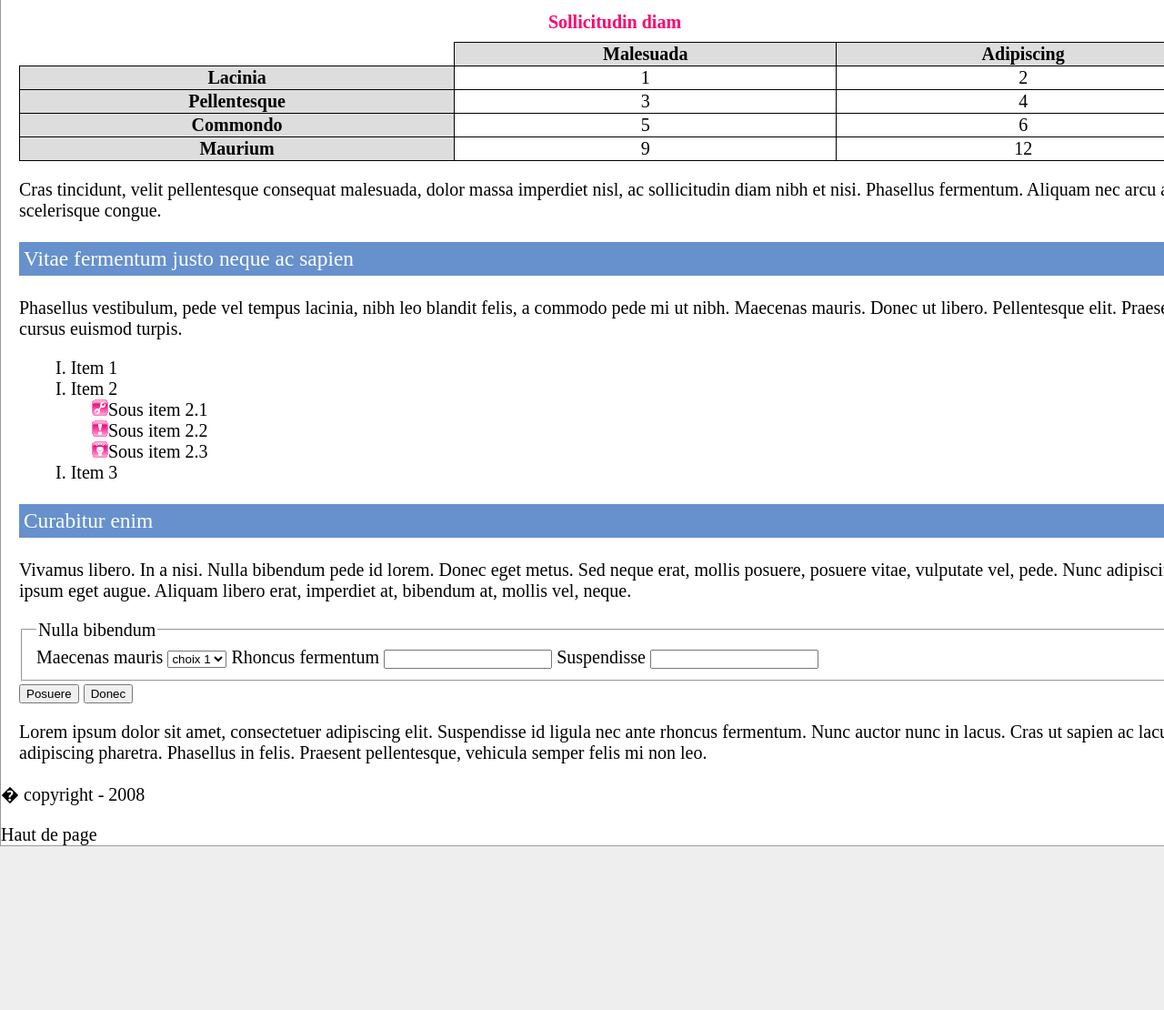
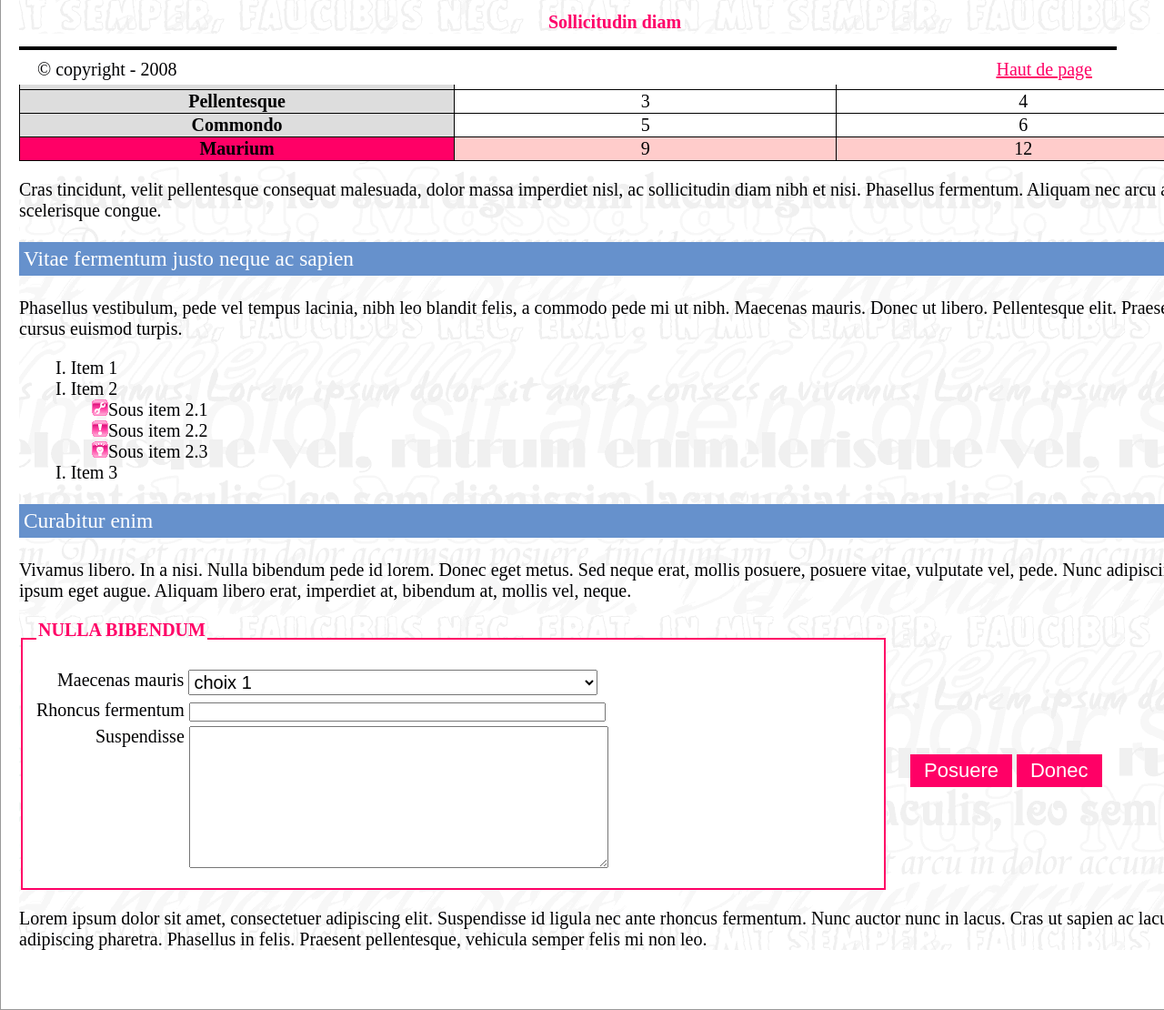
Before and after one commit to raphamim/ccm-benchmark, a plain HTML site: page index.htm in a window 1280 px wide. Shown: the part 707-1817 px from the top of the page at 91% size. Before the commit the page ends 1637 px from the top, so only its background shows below. Drawn offline with Linux system fonts and the light colour scheme.

Commit message:
final css

```diff
--- a/css/style.css
+++ b/css/style.css
@@ -14,7 +14,7 @@ main {
     width: 1350px;
     overflow-x: scroll;
 }
-main, header {
+main, header, footer {
     width: 1350px;
     background-color: #FFFFFF;
 }
@@ -26,13 +26,15 @@ li, a {
     color: #FF0066;
 }
 .content {
-     margin: 210px 20px 15px 20px;
+     margin: 210px 20px 65px 20px;
+     background-image: url(../img/bg.gif);
 }
 
 /* header */
 header {
     position: fixed;
     text-align: center;
+    margin-top: -1px;
 }
 @media only screen and (max-width : 1350px) {
     header {
@@ -76,6 +78,7 @@ header .main-nav::after {
     font-weight: lighter;
     padding: 5px;
 }
+/* --- tableau --- */
 .aside-table {
     width: 100%;
     border-collapse: collapse;
@@ -96,7 +99,64 @@ header .main-nav::after {
 .aside-table th {
     background-color: #DDDDDD;
 }
-
+.aside-table td {
+    background-color: #FFFFFF;
+}
+.aside-table tfoot th {
+    background-color: #FF0066;
+}
+.aside-table tfoot td {
+    background-color: #FFCCCB;
+}
+/* --- formulaire --- */
+aside form fieldset {
+    border-color: #FF0066;
+    border-style: solid;
+    width: 70%;
+    display: inline-block;
+    background-color: #FFFFFF;
+}
+aside form .form-control {
+    display: inline-block;
+    vertical-align: calc(100px);
+    margin-left: 20px;
+}
+aside form .form-control input {
+    border: none;
+    background-color: #FF0066;
+    color: #FFFFFF;
+    font-size: 22px;
+    padding: 5px 15px;
+}
+aside form fieldset legend {
+    color: #FF0066;
+    padding-bottom: 20px;
+    font-weight: bold;
+    text-transform: uppercase;
+}
+aside form .following {
+    display: block;
+}
+aside form .following:first-of-type {
+    margin: 5px 23px;
+}
+aside form .following:nth-of-type(3) {
+    margin: 5px 65px;
+}
+aside form .following select {
+    font-size: 20px;
+    padding: 1px;
+}
+aside form .following label {
+    vertical-align: top;
+}
+aside form .following textarea {
+    width: 455px;
+}
+aside form .following input,
+aside form .following select {
+    width: 450px;
+}
 
 /* item list */
 .item-list li ul {
@@ -105,3 +165,39 @@ header .main-nav::after {
 .item-list .active ul {
     display: block;
 }
+
+/* footer */
+footer .footer-nav::before {
+    content: "";
+    color: black;
+    width: 97%;
+    border: solid 2px;
+    display: inline-block;
+}
+.footer-nav {
+    margin: 0 20px;
+}
+footer {
+    position: fixed;
+    bottom: 0;
+}
+footer p {
+    left: 20px;
+    position: relative;
+    display: inline-block;
+    right: 20px;
+    margin: 5px 0;
+}
+footer a {
+    position: absolute;
+    display: inline-block;
+    right: 80px;
+    margin: 5px 0;
+    color: #FF0066;
+    text-decoration: underline;
+}
+@media only screen and (max-width : 1350px) {
+    footer {
+        width: 100%;
+    }
+}
--- a/index.htm
+++ b/index.htm
@@ -19,7 +19,7 @@
                 </nav>
             </header>
 
-            <div class="content">
+            <div  class="content">
                 <section>
                     <h2 class="section-title">Lorem ipsum dolor sit amet</h2>
 
@@ -139,6 +139,7 @@
                             </li>
                         </ul>
                     </aside>
+                    <aside>
                         <h3 class="aside-title">Curabitur enim</h3>
 
                         <p>Vivamus libero. In a nisi. Nulla bibendum pede id lorem. Donec eget metus. Sed neque erat, mollis posuere, posuere vitae, vulputate vel, pede.
@@ -149,39 +150,45 @@
                             <fieldset>
                                 <legend>Nulla bibendum</legend>
 
+                                <div class="following">
                                     <label for="maecenas">Maecenas mauris </label>
                                     <select name="maecenas" id="maecenas">
                                         <option value="choix_1">choix 1</option>
                                         <option value="choix_2">choix 2</option>
                                         <option value="choix_3">choix 3</option>
                                     </select>
+                                </div>
 
+                                <div class="following">
                                     <label for="rhoncus_fermentum">Rhoncus fermentum</label>
                                     <input type="text" name="rhoncus_fermentum" id="rhoncus_fermentum">
-
+                                </div>
+                                <div class="following">
                                     <label for="suspendisse">Suspendisse</label>
-                                <input type="text" name="suspendisse" id="suspendisse">
+                                    <textarea name="suspendisse" id="suspendisse" cols="30" rows="10"></textarea>
+                                </div>
                             </fieldset>
 
+                            <div class="form-control">
                                 <input type="submit" value="Posuere">
                                 <input type="reset" value="Donec">
+                            </div>
                         </form>
 
                         <p>
                             Lorem ipsum dolor sit amet, consectetuer adipiscing elit. Suspendisse id ligula nec ante rhoncus fermentum. Nunc auctor nunc in lacus.
                             Cras ut sapien ac lacus adipiscing pharetra. Phasellus in felis. Praesent pellentesque,  vehicula semper felis mi non leo.
                         </p>
-
-                    <aside>
-
                     </aside>
 
                 </section>
             </div>
 
             <footer>
-                <p>� copyright - 2008</p>
-                <a href=".content">Haut de page</a>
+                <nav class="footer-nav">
+                    <p>© copyright - 2008</p>
+                    <a href="#">Haut de page</a>
+                </nav>
             </footer>
         </main>
     </body>
```
Lines whose indentation alone changed are shown as unchanged.
